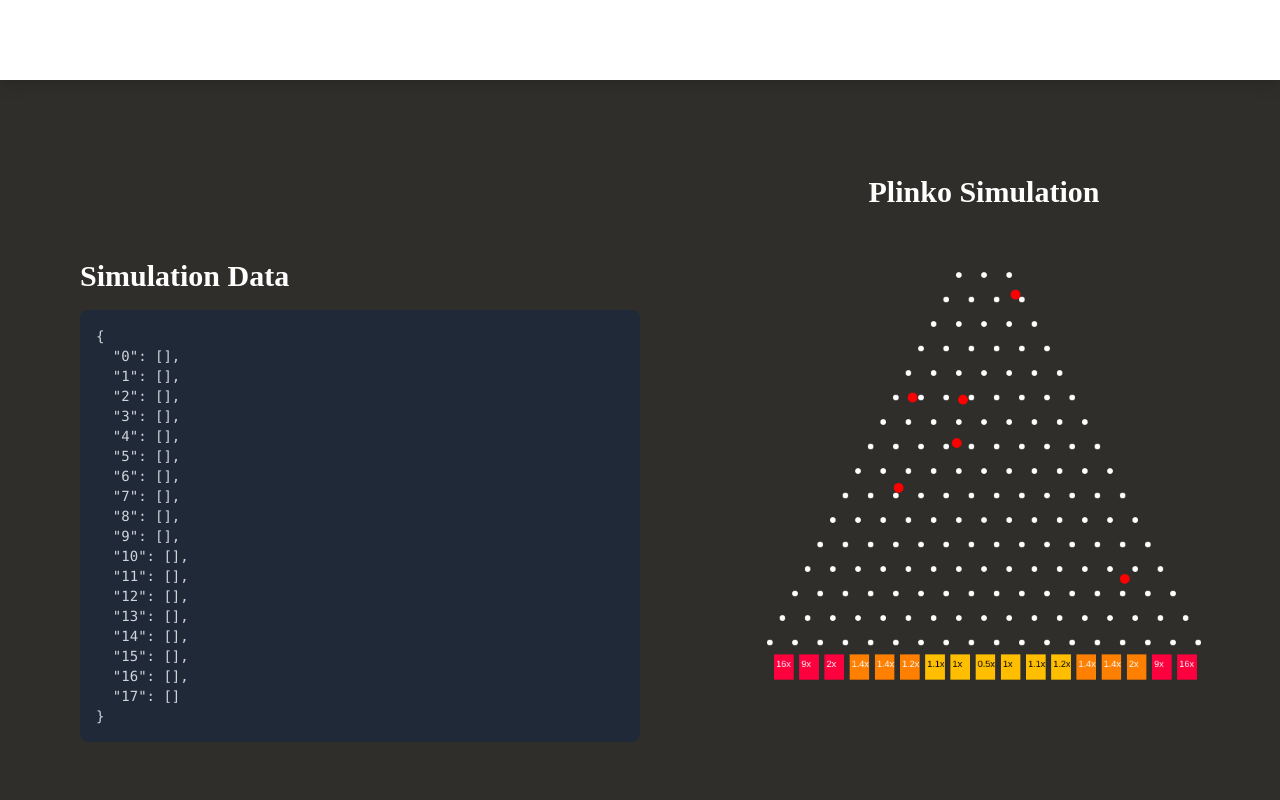
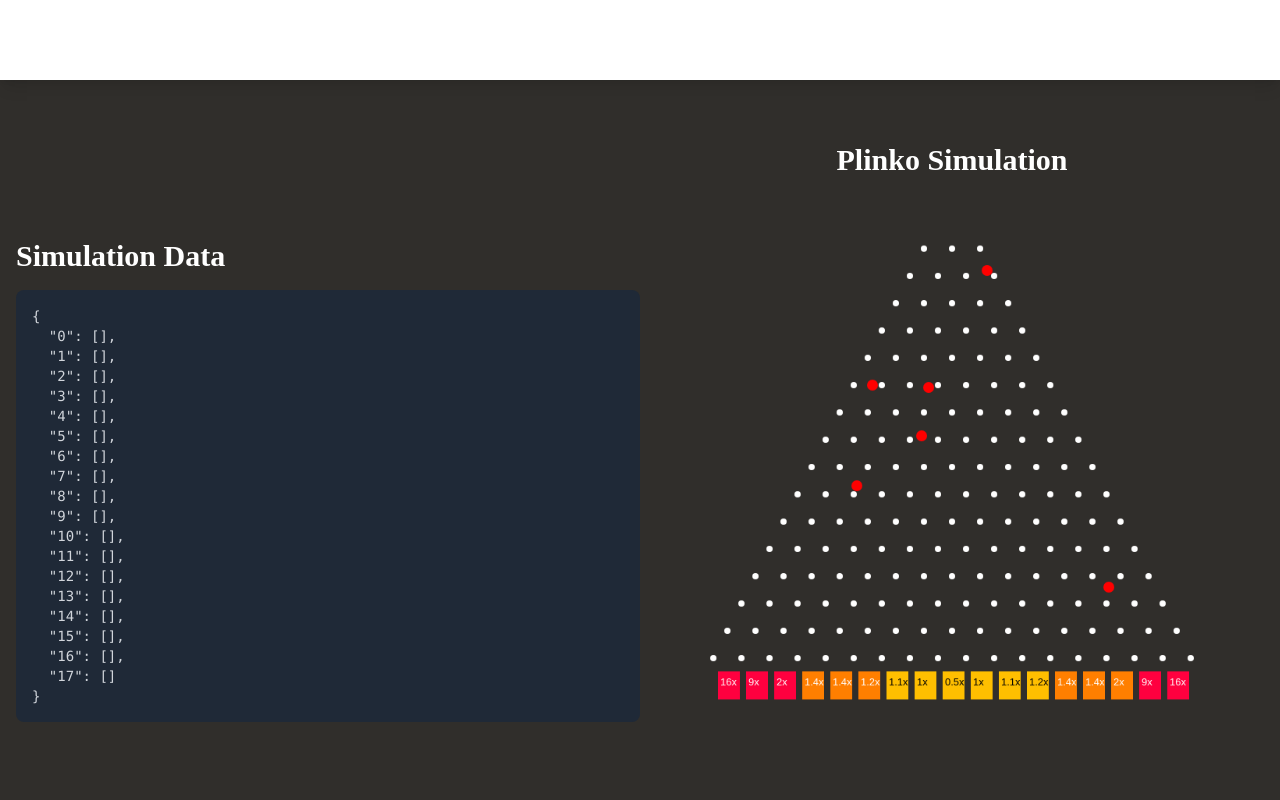
Before and after one commit to naman-bhayana/Plinko, a React (Vite) app in the folder frontend/: page /simulation in a window 1280 px wide. Shown: the top 800 px of the page. Built offline with nearby package versions, Linux system fonts and the light colour scheme; no server answers.

Commit message:
Fix simulation page heading alignment

```diff
--- a/frontend/src/pages/Simulation.tsx
+++ b/frontend/src/pages/Simulation.tsx
@@ -57,9 +57,9 @@ export function Simulation() {
   }, [canvasRef]);
 
   return (
-    <div className="flex flex-col lg:flex-row items-center justify-between min-h-screen p-4">
-      <div className="flex mx-4 md:mx-8 lg:mx-16 flex-col justify-center pt-6 lg:pt-10 lg:w-1/2 mb-6 lg:mb-0">
-        <h2 className="text-2xl md:text-3xl font-bold mb-4 text-white">Simulation Data</h2>
+    <div className="flex flex-col lg:flex-row items-stretch min-h-screen p-4">
+      <div className="flex flex-col justify-center lg:w-1/2 mb-6 lg:mb-0">
+        <h2 className="text-2xl md:text-3xl font-bold mb-4 text-white text-center lg:text-left">Simulation Data</h2>
         <div className="bg-gray-800 p-4 rounded-lg max-h-[50vh] lg:max-h-[70vh] overflow-y-auto">
           <pre className="text-xs md:text-sm text-gray-300">
             {JSON.stringify(outputs, null, 2)}
@@ -67,7 +67,7 @@ export function Simulation() {
         </div>
       </div>
       <div className="flex flex-col items-center justify-center lg:w-1/2">
-        <h2 className="text-2xl md:text-3xl font-bold mb-4 text-white">Plinko Simulation</h2>
+        <h2 className="text-2xl md:text-3xl font-bold mb-4 text-white text-center">Plinko Simulation</h2>
         <canvas
           ref={canvasRef}
           width="800"
```
Also changed, not shown: 1 other file (tests, documents, lock files or other folders).
